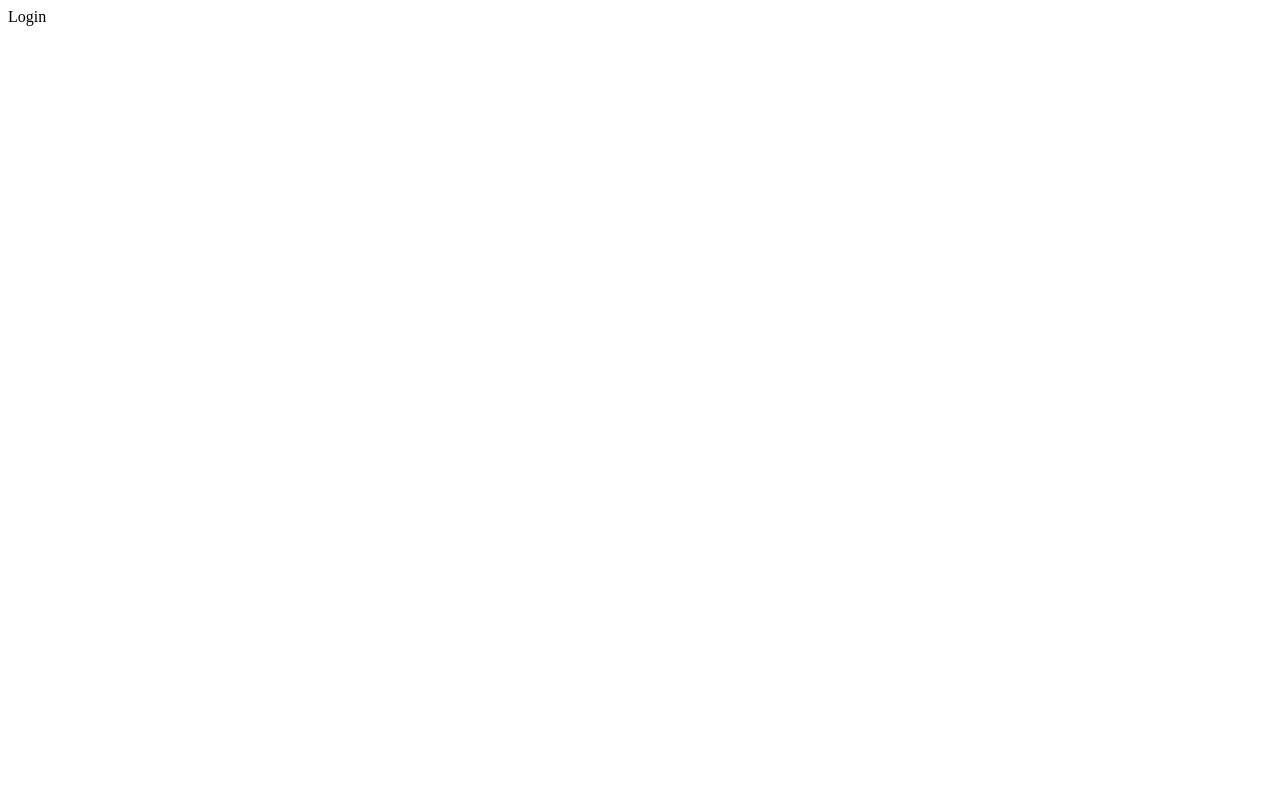
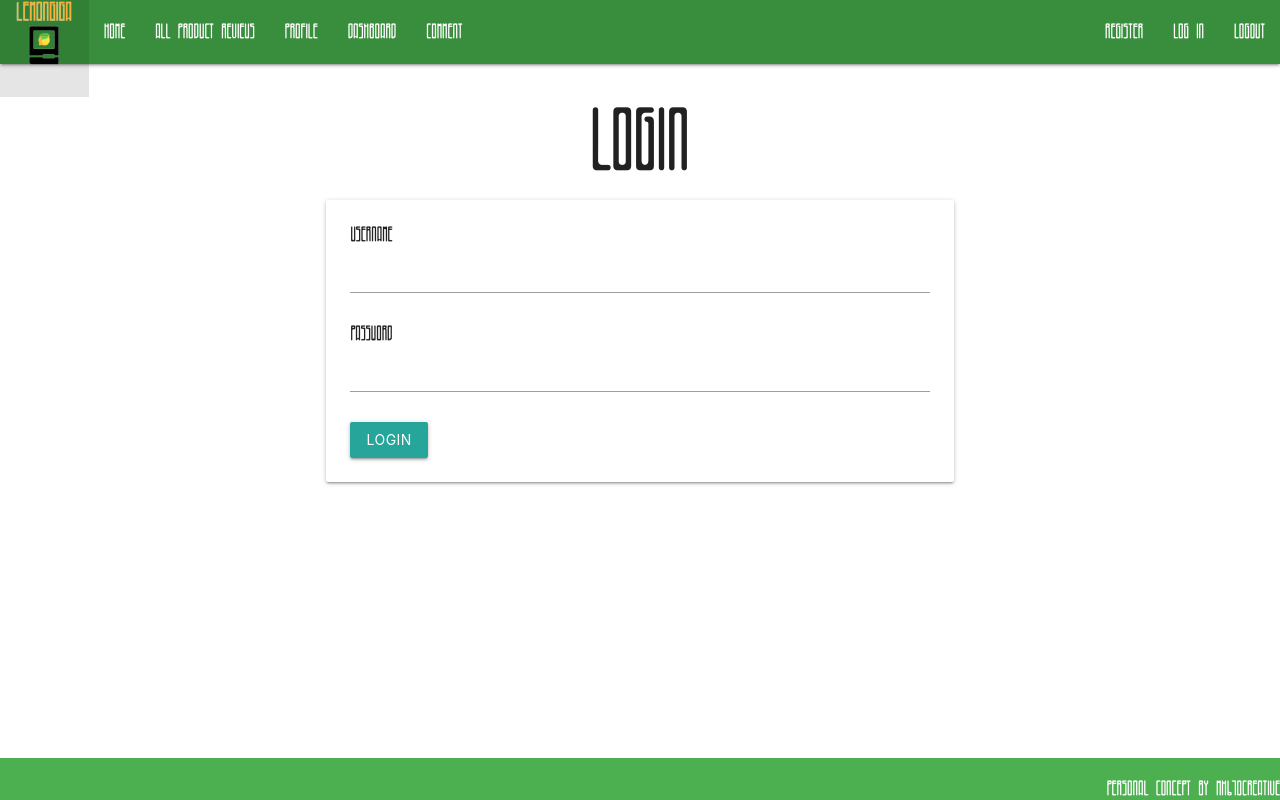
Before and after one commit to mh610creative/LemonGiga, a Django app: page /login/ in a window 1280 px wide. Before the commit the page is almost empty. Run offline with Django 3.2, Linux system fonts and the light colour scheme.

Commit message:
building out login and register a bit more

```diff
--- a/lemongiga/settings.py
+++ b/lemongiga/settings.py
@@ -127,3 +127,7 @@ STATICFILES_DIRS = [
     os.path.join(BASE_DIR, 'static')
 
 ]
+
+LOGIN_REDIRECT_URL= "/person/"
+
+LOGOUT_REDIRECT_URL= "/"
--- a/main_app/forms.py
+++ b/main_app/forms.py
@@ -15,3 +15,9 @@ class CreateUserForm(UserCreationForm):
     class Meta:
         model = User
         fields = ['username', 'email']
+
+class LoginForm(ModelForm):
+
+    class Meta:
+        model = User
+        fields = ['username', 'password']
--- a/main_app/templates/accounts/login.html
+++ b/main_app/templates/accounts/login.html
@@ -0,0 +1,26 @@
+{% extends 'base.html' %}
+{% load static %}
+{% block content %}
+<div class="justify-content center">
+    <h1>Login</h1>
+</div>
+<div class="container">
+    <div class="card">
+        <div class="card-content">
+            <form method="POST" action="{% url 'login' %}">
+            {% csrf_token%}
+            {{form.username.label}}
+            {{form.username}}
+            </br>
+            </br>
+            {{form.password.label}}
+            {{form.password}}
+            </br>
+            </br>
+            <input class="btn btn-default" type="submit" name="Create User" value="Login">
+            <input type="hidden" name="next" value="{{next}}">
+            </form>
+        </div>
+    </div>
+</div>
+{% endblock %}
--- a/main_app/templates/base.html
+++ b/main_app/templates/base.html
@@ -25,7 +25,7 @@
         </ul>
         <ul class="right">
             <li><a href="{% url 'register' %}">Register</a></li>
-            <li><a href="">Log In</a></li>
+            <li><a href="{% url 'login' %}">Log In</a></li>
             <li><a href="">Logout</a></li>
         </ul>
         </div>
--- a/main_app/views.py
+++ b/main_app/views.py
@@ -45,7 +45,8 @@ def register(request):
     if request.method == "POST":
         if form.is_valid():
             form.save()
-    return render(request, 'accounts/register.html', {'form': form})
+    return redirect('login')
 
 def login(request):
-    return HttpResponse('Login')
+    form = LoginForm(request.POST)
+    return render(request, 'accounts/login.html', {'form': form})
```
Also changed, not shown: main_app/templates/accounts/register.html (+16 -7 lines).
